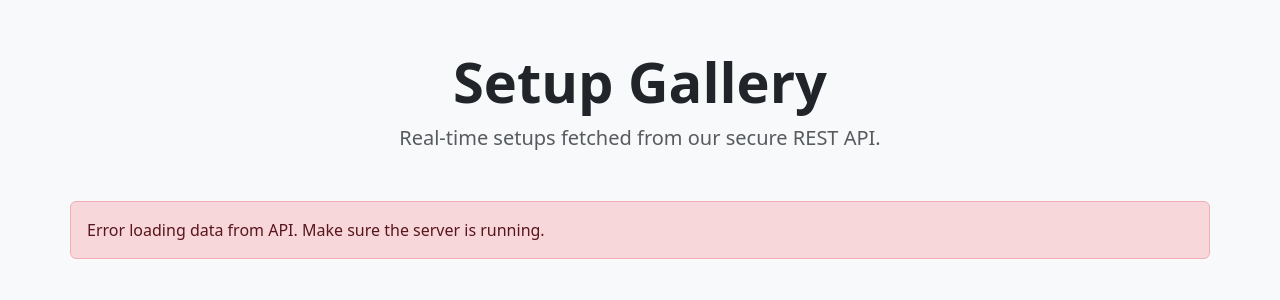
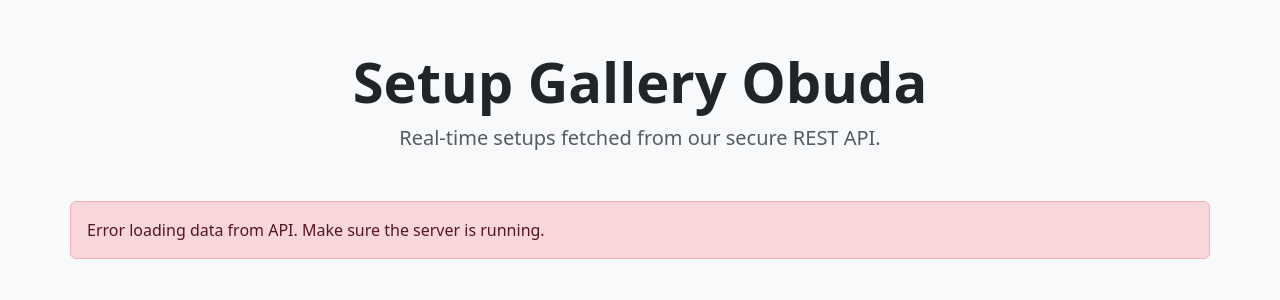
Before and after one commit to Kenanhi/RateMySetup, a Django app: page / in a window 1280 px wide. Shown: the part 56-356 px from the top of the page. Run offline with Django 5.2, Linux system fonts and the light colour scheme; data that the repository does not hold is empty.

Commit message:
FE: Update H1 text for final presentation showcase.

```diff
--- a/myapp/templates/myapp/home.html
+++ b/myapp/templates/myapp/home.html
@@ -35,7 +35,7 @@
 
     <div class="container">
         <div class="text-center mb-5">
-            <h1 class="display-4 fw-bold">Setup Gallery</h1>
+            <h1 class="display-4 fw-bold">Setup Gallery Obuda</h1>
             <p class="lead text-muted">Real-time setups fetched from our secure REST API.</p>
         </div>
 
```
